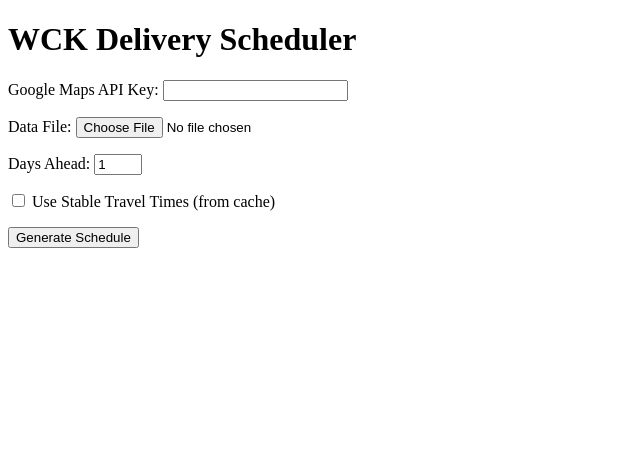
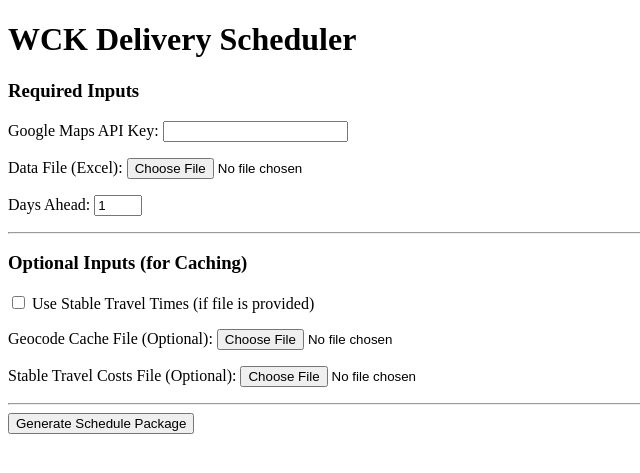
Before and after one commit to tamman86/WCK-APScheduler, a Flask app: page / in a window 1280 px wide. Shown: the top 473 px of the page, without its empty margins (0-640 px from the left). Run offline with Flask 3, Linux system fonts and the light colour scheme.

Commit message:
Updated app to generate a single zip file product for user to maintain own caches for subsequent queries

```diff
--- a/app.py
+++ b/app.py
@@ -8,31 +8,17 @@
 import pandas as pd
 import googlemaps
 import folium
+import zipfile
 from pulp import LpProblem, LpMinimize, LpVariable, lpSum, LpStatus, COIN_CMD
 from flask import Flask, request, render_template, redirect, url_for, jsonify, send_from_directory
 from flask_apscheduler import APScheduler
 
 # --- CONFIGURATION ---
-GEOCODE_CACHE_FILE = 'geocode_cache.json'
-STABLE_COSTS_FILE = 'stable_travel_costs.csv'
-
-
 class Config:
     SCHEDULER_API_ENABLED = True
 
 
 # --- HELPER FUNCTIONS ---
-def load_geocode_cache():
-    try:
-        with open(GEOCODE_CACHE_FILE, 'r') as f:
-            return json.load(f)
-    except (FileNotFoundError, json.JSONDecodeError):
-        return {}
-
-def save_geocode_cache(cache_data):
-    with open(GEOCODE_CACHE_FILE, 'w') as f:
-        json.dump(cache_data, f, indent=4)
-
 def create_delivery_map(plan_df, suppliers_df, recipients_df, map_filename):
     """Generates an interactive HTML map of the delivery routes with unique supplier colors."""
     try:
@@ -76,21 +62,30 @@
 
 
 # --- THE COMBINED BACKGROUND JOB ---
-def run_combined_job(excel_path, api_key, days_ahead, use_stable_cache, job_id):
+def run_combined_job(job_id, api_key, days_ahead, use_stable_cache, excel_path, geocode_cache_path=None,
+                     stable_costs_path=None):
     """
-    Performs the entire workflow: geocodes missing addresses, calculates optimal routes,
-    and generates the final schedule and map.
+    Performs the entire workflow with manual cache management and zips all outputs.
     """
     global job_results
     job_results[job_id] = {'status': 'running'}
     try:
+        # Create a unique directory for this job's output files to prevent collisions
+        timestamp = datetime.now().strftime('%Y%m%d-%H%M%S')
+        job_output_dir = os.path.join('outputs', job_id)
+        os.makedirs(job_output_dir, exist_ok=True)
+
         # --- PART 1: GEOCODING LOGIC ---
         print("Starting Part 1: Geocoding...")
         recipients_df = pd.read_excel(excel_path, sheet_name="Recipients")
-        geocode_cache = load_geocode_cache()
+
+        # Load cache from uploaded file if it exists, otherwise start fresh
+        geocode_cache = {}
+        if geocode_cache_path:
+            with open(geocode_cache_path, 'r') as f:
+                geocode_cache = json.load(f)
+
         new_coords_added_to_cache = False
-        file_was_modified = False
-
         if 'Latitude' not in recipients_df.columns: recipients_df['Latitude'] = None
         if 'Longitude' not in recipients_df.columns: recipients_df['Longitude'] = None
 
@@ -115,20 +110,8 @@
 
                 if lat is not None and lng is not None:
                     recipients_df.at[index, 'Latitude'], recipients_df.at[index, 'Longitude'] = lat, lng
-                    file_was_modified = True
 
-        if new_coords_added_to_cache: save_geocode_cache(geocode_cache)
-
-        if file_was_modified:
-            print("Geocoding complete. Updating Excel file in place...")
-            with pd.ExcelFile(excel_path) as xls:
-                all_sheets = {sheet_name: xls.parse(sheet_name) for sheet_name in xls.sheet_names}
-            all_sheets['Recipients'] = recipients_df
-            with pd.ExcelWriter(excel_path, engine='openpyxl') as writer:
-                for sheet_name, df_sheet in all_sheets.items():
-                    df_sheet.to_excel(writer, sheet_name=sheet_name, index=False)
-        else:
-            print("No new addresses needed geocoding.")
+        # The 'recipients_df' DataFrame is now updated in memory with all coordinates.
 
         # --- PART 2: OPTIMIZATION LOGIC ---
         print("\nStarting Part 2: Optimization...")
@@ -140,28 +123,22 @@
         day_full_name = future_date.strftime('%A')
         formatted_date = future_date.strftime('%Y-%m-%d')
         sheet_title = f"Delivery Schedule for {day_full_name}, {formatted_date}"
-
-        timestamp = today.strftime('%Y%m%d-%H%M%S')
         plan_sheet_name = f"DeliveryPlan_{days_ahead}-Day"
-        output_excel_path = os.path.join('outputs', f"{timestamp}_Schedule.xlsx")
-        output_map_path = os.path.join('outputs', f"{timestamp}_Map.html")
 
         suppliers_df = pd.read_excel(excel_path, sheet_name="Suppliers")
-        # Reread the recipients_df from the (now updated) file
-        recipients_df = pd.read_excel(excel_path, sheet_name="Recipients")
         available_suppliers_df = suppliers_df[
             suppliers_df['Availability'].str.contains(day_filter_str, na=False)].copy()
 
         if available_suppliers_df.empty:
             raise ValueError(f"No suppliers found with availability for '{day_filter_str}'.")
 
-        if use_stable_cache:
-            try:
-                cost_df = pd.read_csv(STABLE_COSTS_FILE)
-            except FileNotFoundError:
-                raise ValueError(
-                    f"Cache file '{STABLE_COSTS_FILE}' not found. Please run once in normal mode to create it.")
+        if use_stable_cache and stable_costs_path:
+            print("Using provided stable travel costs file.")
+            cost_df = pd.read_csv(stable_costs_path)
+            # The final cache df is the one we just loaded
+            final_cache_df = cost_df
         else:
+            print("Fetching new travel times from Google Maps API...")
             all_recipient_coords = list(zip(recipients_df['Latitude'], recipients_df['Longitude']))
             all_supplier_coords = list(zip(available_suppliers_df['Latitude'], available_suppliers_df['Longitude']))
             all_results = []
@@ -185,54 +162,77 @@
                     tm.sleep(1)
 
             new_cost_df = pd.DataFrame(all_results)
-            try:
-                cached_cost_df = pd.read_csv(STABLE_COSTS_FILE)
-                merged_df = pd.merge(new_cost_df, cached_cost_df, on=['Supplier', 'Recipient'], how='left',
-                                     suffixes=('_new', '_cached'))
+            cost_df = new_cost_df  # Use the fresh data for this optimization run
 
-                def get_best_time(row):
-                    if pd.notna(row['TravelTime_Minutes_cached']):
-                        return min(row['TravelTime_Minutes_new'], row['TravelTime_Minutes_cached'])
-                    else:
-                        return row['TravelTime_Minutes_new']
+            # Intelligently merge with uploaded cache if it exists
+            final_cache_df = new_cost_df
+            if stable_costs_path:
+                try:
+                    cached_cost_df = pd.read_csv(stable_costs_path)
+                    merged_df = pd.merge(new_cost_df, cached_cost_df, on=['Supplier', 'Recipient'], how='left',
+                                         suffixes=('_new', '_cached'))
 
-                merged_df['TravelTime_Minutes'] = merged_df.apply(get_best_time, axis=1)
-                final_cache_df = merged_df[['Supplier', 'Recipient', 'TravelTime_Minutes']]
-            except FileNotFoundError:
-                final_cache_df = new_cost_df
+                    def get_best_time(row):
+                        if pd.notna(row['TravelTime_Minutes_cached']):
+                            return min(row['TravelTime_Minutes_new'], row['TravelTime_Minutes_cached'])
+                        else:
+                            return row['TravelTime_Minutes_new']
 
-            final_cache_df.to_csv(STABLE_COSTS_FILE, index=False)
-            cost_df = new_cost_df
+                    merged_df['TravelTime_Minutes'] = merged_df.apply(get_best_time, axis=1)
+                    final_cache_df = merged_df[['Supplier', 'Recipient', 'TravelTime_Minutes']]
+                except Exception as e:
+                    print(f"Could not merge with stable costs cache: {e}")
 
+        # --- The rest of the optimization logic ---
         recipients_df['Standard Meal'] = recipients_df['Standard Meal'].fillna(0).astype(int)
         available_suppliers_df['Capacity'] = available_suppliers_df['Capacity'].fillna(0).astype(int)
-
         suppliers = available_suppliers_df['Name'].tolist()
         recipients = recipients_df['Name'].tolist()
         supply = pd.Series(available_suppliers_df.Capacity.values, index=available_suppliers_df.Name).to_dict()
         demand = pd.Series(recipients_df['Standard Meal'].values, index=recipients_df.Name).to_dict()
         costs = cost_df.set_index(['Supplier', 'Recipient'])['TravelTime_Minutes'].to_dict()
         costs = {s: {r: costs.get((s, r), 99999) for r in recipients} for s in suppliers}
-
         model = LpProblem(name="Meal-Delivery-Optimization", sense=LpMinimize)
         routes = LpVariable.dicts("Route", (suppliers, recipients), lowBound=0, cat='Integer')
         model += lpSum([routes[s][r] * costs[s][r] for s in suppliers for r in recipients]), "Total_Travel_Cost"
         for s in suppliers: model += lpSum([routes[s][r] for r in recipients]) <= supply[s], f"Supply_{s}"
         for r in recipients: model += lpSum([routes[s][r] for s in suppliers]) == demand[r], f"Demand_{r}"
-
         model.solve(None)
 
         if LpStatus[model.status] == 'Optimal':
+            # --- PART 3: ZIPPING THE OUTPUTS ---
+            print("\nStarting Part 3: Generating and Zipping Outputs...")
             delivery_plan = [{'Supplier': s, 'Deliver_To_Recipient': r, 'NumberOfMeals': int(routes[s][r].varValue)} for
                              s in suppliers for r in recipients if routes[s][r].varValue > 0]
             plan_df = pd.DataFrame(delivery_plan)
 
+            # Define output paths inside the unique job directory
+            output_excel_path = os.path.join(job_output_dir, f"{timestamp}_Schedule.xlsx")
+            output_map_path = os.path.join(job_output_dir, f"{timestamp}_Map.html")
+            updated_geocode_cache_path = os.path.join(job_output_dir, 'geocode_cache.json')
+            updated_stable_costs_path = os.path.join(job_output_dir, 'stable_travel_costs.csv')
+
+            # Save all individual files
             with pd.ExcelWriter(output_excel_path, engine='openpyxl') as writer:
                 plan_df.to_excel(writer, sheet_name=plan_sheet_name, index=False)
+            create_delivery_map(plan_df, available_suppliers_df, recipients_df, output_map_path)
+            with open(updated_geocode_cache_path, 'w') as f:
+                json.dump(geocode_cache, f, indent=4)
+            if 'final_cache_df' in locals():
+                final_cache_df.to_csv(updated_stable_costs_path, index=False)
 
-            create_delivery_map(plan_df, available_suppliers_df, recipients_df, output_map_path)
+            # Create the final zip file
+            zip_filename = f"{timestamp}_delivery_package.zip"
+            zip_filepath = os.path.join('outputs', zip_filename)
+            with zipfile.ZipFile(zip_filepath, 'w') as zipf:
+                zipf.write(output_excel_path, os.path.basename(output_excel_path))
+                zipf.write(output_map_path, os.path.basename(output_map_path))
+                zipf.write(updated_geocode_cache_path, 'geocode_cache.json')
+                if os.path.exists(updated_stable_costs_path):
+                    zipf.write(updated_stable_costs_path, 'stable_travel_costs.csv')
 
-            result = {'excel_path': output_excel_path, 'map_path': output_map_path}
+            # Set the final result for the user
+            result = {'zip_path': zip_filepath}
             job_results[job_id]['status'] = 'finished'
             job_results[job_id]['result'] = result
         else:
@@ -265,22 +265,42 @@
     return render_template('index.html')
 
 @app.route('/run', methods=['POST'])
+@app.route('/run', methods=['POST'])
 def run_task():
-    # This is now the only "run" route
-    if 'data_file' not in request.files or request.files['data_file'].filename == '':
-        return "Error: No file selected.", 400
-    file = request.files['data_file']
-    filepath = os.path.join(app.config['UPLOAD_FOLDER'], file.filename)
-    file.save(filepath)
+    # Create a unique directory for this job's uploaded files
+    job_id = str(uuid.uuid4())
+    job_upload_dir = os.path.join(app.config['UPLOAD_FOLDER'], job_id)
+    os.makedirs(job_upload_dir, exist_ok=True)
+
+    # --- Handle multiple file uploads ---
+    excel_file = request.files['data_file']
+    geocode_file = request.files.get('geocode_cache_file')
+    stable_costs_file = request.files.get('stable_costs_file')
+
+    if excel_file.filename == '': return "Error: No data file selected.", 400
+
+    excel_path = os.path.join(job_upload_dir, excel_file.filename)
+    excel_file.save(excel_path)
+
+    geocode_cache_path = None
+    if geocode_file and geocode_file.filename != '':
+        geocode_cache_path = os.path.join(job_upload_dir, geocode_file.filename)
+        geocode_file.save(geocode_cache_path)
+
+    stable_costs_path = None
+    if stable_costs_file and stable_costs_file.filename != '':
+        stable_costs_path = os.path.join(job_upload_dir, stable_costs_file.filename)
+        stable_costs_file.save(stable_costs_path)
+
     api_key = request.form['api_key']
     days_ahead = int(request.form['days_ahead'])
     use_stable_cache = 'use_cache' in request.form
-    job_id = str(uuid.uuid4())
+
     job_results[job_id] = {'status': 'queued'}
 
-    # Schedule the new combined job
     scheduler.add_job(id=job_id, func=run_combined_job, trigger='date',
-                      args=[filepath, api_key, days_ahead, use_stable_cache, job_id])
+                      args=[job_id, api_key, days_ahead, use_stable_cache, excel_path, geocode_cache_path,
+                            stable_costs_path])
 
     return redirect(url_for('results', job_id=job_id))
 
--- a/templates/index.html
+++ b/templates/index.html
@@ -7,11 +7,19 @@
 <body>
     <h1>WCK Delivery Scheduler</h1>
     <form action="/run" method="post" enctype="multipart/form-data">
+        <h3>Required Inputs</h3>
         <p>Google Maps API Key: <input type="password" name="api_key" required></p>
-        <p>Data File: <input type="file" name="data_file" required></p>
+        <p>Data File (Excel): <input type="file" name="data_file" required></p>
         <p>Days Ahead: <input type="number" name="days_ahead" value="1" min="1" max="3"></p>
-        <p><input type="checkbox" name="use_cache" value="true"> Use Stable Travel Times (from cache)</p>
-        <input type="submit" value="Generate Schedule">
+
+        <hr>
+        <h3>Optional Inputs (for Caching)</h3>
+        <p><input type="checkbox" name="use_cache" value="true"> Use Stable Travel Times (if file is provided)</p>
+        <p>Geocode Cache File (Optional): <input type="file" name="geocode_cache_file"></p>
+        <p>Stable Travel Costs File (Optional): <input type="file" name="stable_costs_file"></p>
+
+        <hr>
+        <input type="submit" value="Generate Schedule Package">
     </form>
 </body>
 </html>
```
Also changed, not shown: templates/results.html (+10 -6 lines).
